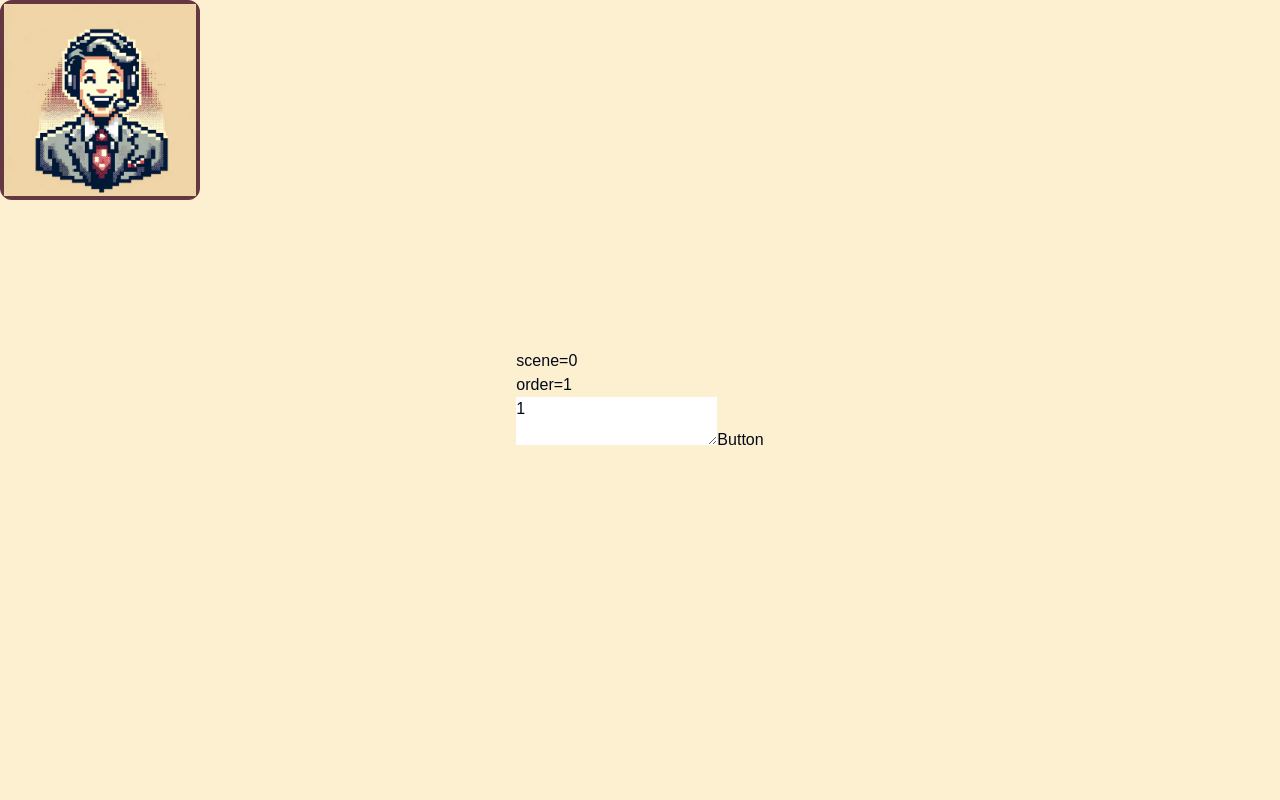
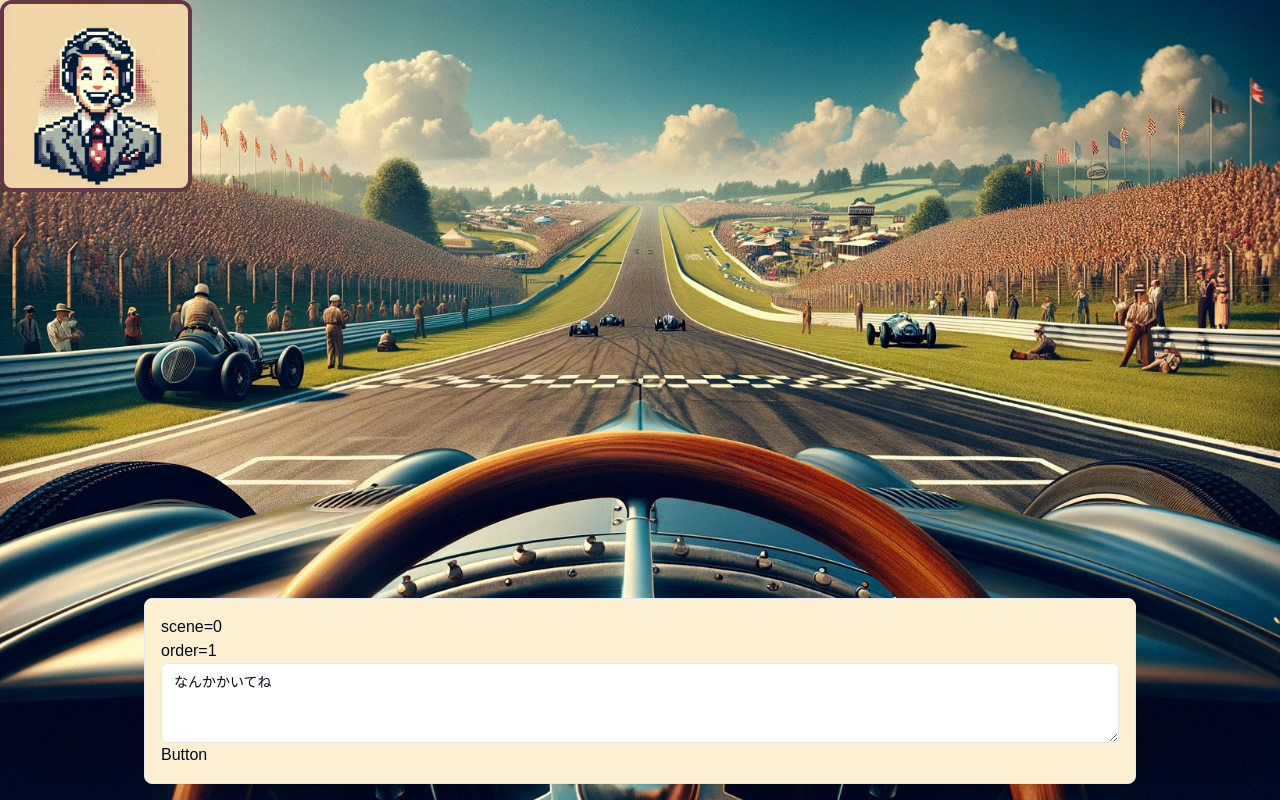
Before and after one commit to nose221834/ChatGP, a Next.js app in the folder view/: page /race in a window 1280 px wide. Built offline with nearby package versions, Linux system fonts and the light colour scheme; a web font is replaced by a local one.

Commit message:
typeファイルを切り出す

```diff
--- a/view/src/app/race/Interactive.tsx
+++ b/view/src/app/race/Interactive.tsx
@@ -1,17 +1,11 @@
 "use client";
 
+import Image from "next/image";
 import { useForm, SubmitHandler } from "react-hook-form";
+import { Textarea } from "@/components/ui/textarea";
+import { Card } from "@/components/ui/card";
+import { SubmitProps, InteProps, ResponceProps, ProgProps } from "./type";
 
-export type SubmitProps = {
-  text: string;
-};
-
-export type InteProps = {
-  path: string;
-  order: number;
-  scene: number;
-  submit: SubmitHandler<SubmitProps>;
-};
 
 export function Interactive({ path, order, scene, submit }: InteProps) {
   const {
@@ -20,21 +14,31 @@ export function Interactive({ path, order, scene, submit }: InteProps) {
     formState: { errors },
   } = useForm<SubmitProps>({
     defaultValues: {
-      text: "1",
+      text: "なんかかいてね",
     },
   });
 
   return (
-    <div className="flex flex-wrap justify-around items-center h-screen bg-basecolor">
+    <div className="flex flex-col items-center justify-end w-screen h-screen overflow-hidden bg-basecolor">
+      <Image
+        src={`/race${scene}.webp`}
+        alt="scene"
+        width={1792}
+        height={1024}
+        className="h-full w-full object-center object-cover z-0 absolute"
+      />
+      <div className=" z-10 p-4 w-4/5">
+        <Card className=" z-10 bg-basecolor p-4">
           <form onSubmit={handleSubmit(submit)}>
             <div>scene={scene}</div>
             <div>order={order}</div>
-        <textarea
-          defaultValue="なんかかいてね"
+            <Textarea
               {...register("text", { required: true, maxLength: 20 })}
-        ></textarea>
+            ></Textarea>
             <button>Button</button>
           </form>
+        </Card>
+      </div>
     </div>
   );
 }
--- a/view/src/app/race/layout.tsx
+++ b/view/src/app/race/layout.tsx
@@ -7,17 +7,15 @@ export default function RaceLayout({
 }>) {
   return (
     <div>
-      <div className="bg-basecolor absolute top-0 left-0 border-4 border-accentcolor rounded-xl">
       <Image
+        className="absolute top-0 left-0 border-4 border-accentcolor rounded-xl z-50"
         src="/announcer.webp"
         alt="announcer"
         width={192}
         height={192}
         priority
       />
-      </div>
       {children}
     </div>
-
   );
 }
--- a/view/src/app/race/page.tsx
+++ b/view/src/app/race/page.tsx
@@ -1,9 +1,10 @@
 "use client";
 
 import { useState } from "react";
-import { Interactive, InteProps, SubmitProps } from "./Interactive";
-import { Progress, ProgProps } from "./Progress";
+import { Interactive } from "./Interactive";
+import { Progress } from "./Progress";
 import { useRouter } from "next/navigation";
+import { SubmitProps, InteProps, ResponceProps, ProgProps } from "./type";
 
 export default function Home() {
   const router = useRouter();
--- /dev/null
+++ b/view/src/app/race/type.ts
@@ -0,0 +1,23 @@
+import { SubmitHandler } from "react-hook-form";
+
+
+export type SubmitProps = {
+  text: string;
+};
+
+export type InteProps = {
+  path: string;
+  order: number;
+  scene: number;
+  submit: SubmitHandler<SubmitProps>;
+};
+
+export type ResponceProps = {
+  text: string;
+};
+
+export type ProgProps = {
+  order: number;
+  scene: number;
+  click: () => void;
+};
```
Also changed, not shown: view/src/app/race/Progress.tsx (+1 -9 lines). Lines whose indentation alone changed are shown as unchanged.
